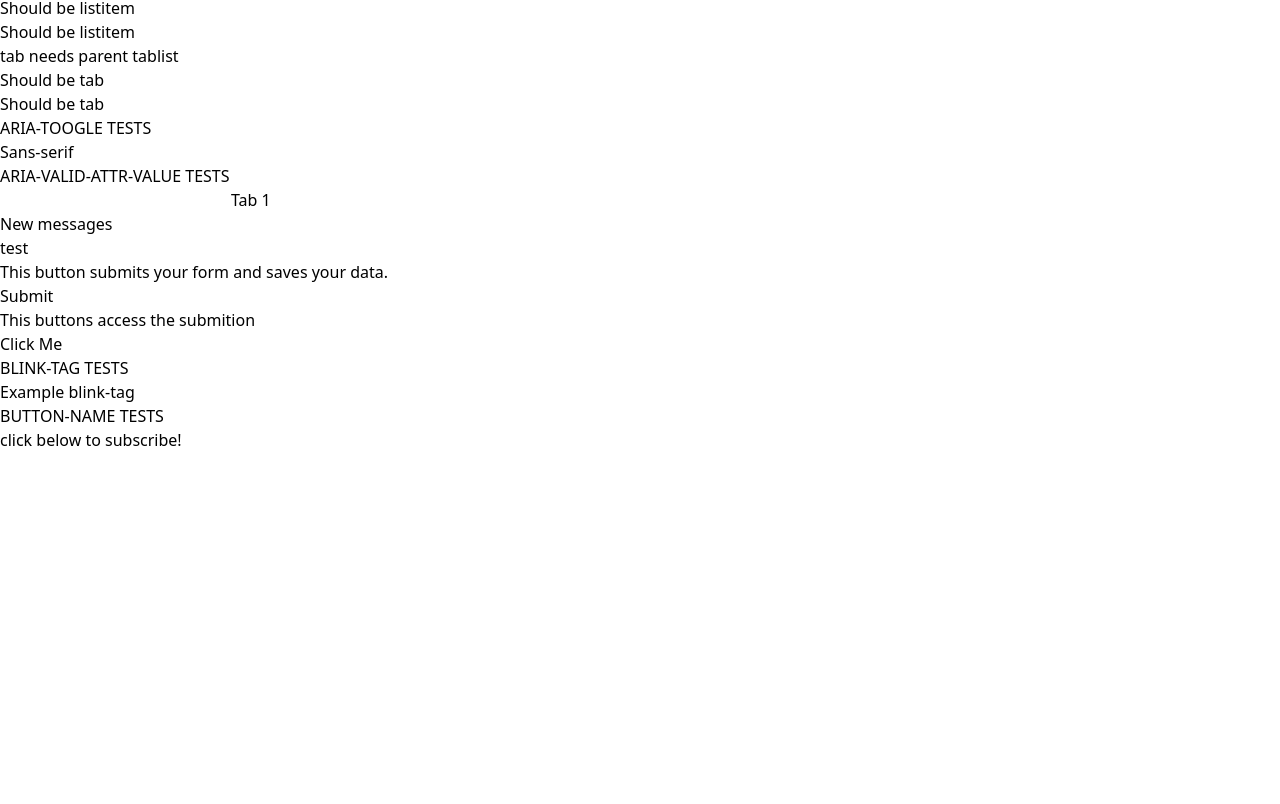
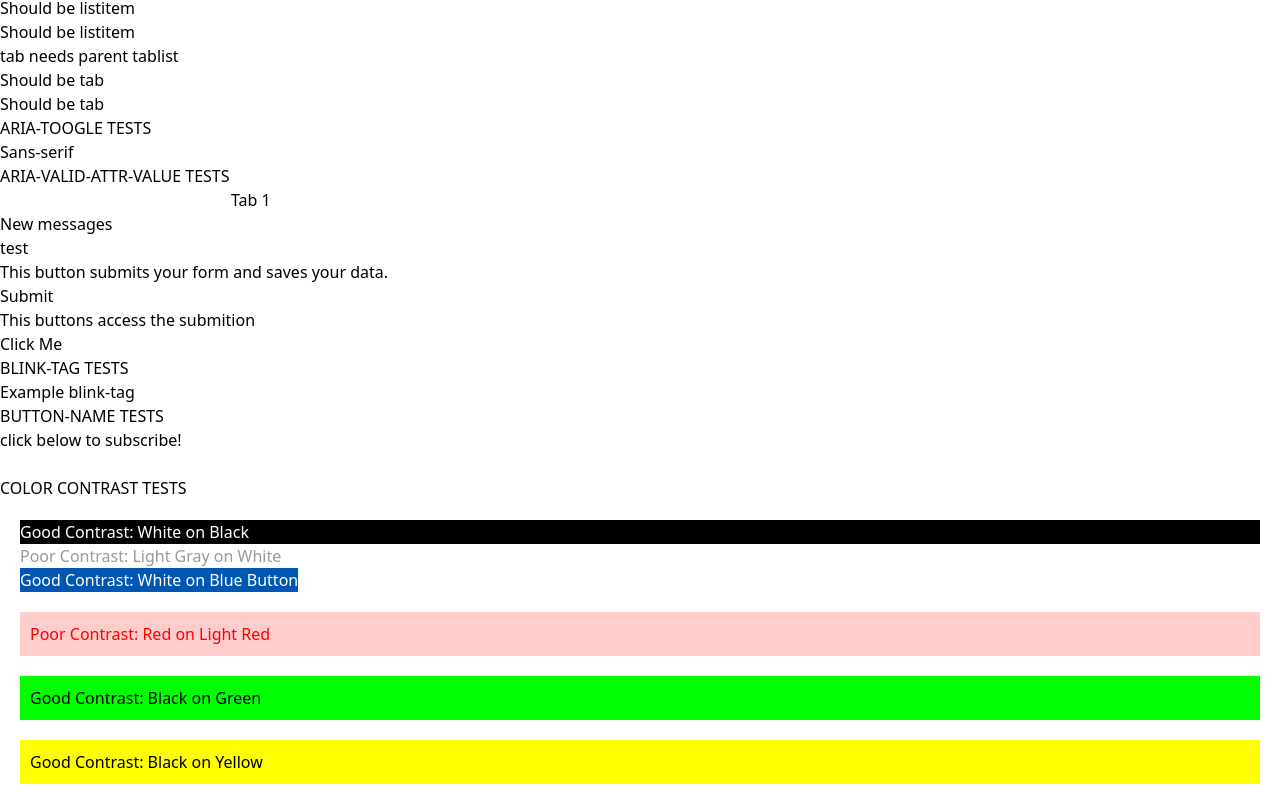
Before and after one commit to test-party/guinea-pig-next, a Next.js app: page /all-tests in a window 1280 px wide. Shown: the part 1906-2710 px from the top of the page. Before the commit the page ends 2382 px from the top, so only its background shows below. Built offline with nearby package versions, Linux system fonts and the light colour scheme.

Commit message:
color contrast

```diff
--- a/src/app/all-tests/page.jsx
+++ b/src/app/all-tests/page.jsx
@@ -398,7 +398,7 @@ export default function AllTests() {
       <div>
         <h2>ARIA-VALID-ATTR-VALUE TESTS</h2>
         <div
-          >
+        >
           <input type="number" aria-valuemin="sadasdasdas"></input>
           <button role="tab" aria-selected="doaksdokoaksadsok">Tab 1</button>
           <div role="alert" aria-relevant="additidsdsons, remodsdsvals">New messages</div>
@@ -420,12 +420,53 @@ export default function AllTests() {
       <div>
         <h2>BUTTON-NAME TESTS</h2>
         <div>
-            <p>click below to subscribe!</p>
-            <button role="button"></button>
+          <p>click below to subscribe!</p>
+          <button role="button"></button>
         </div>
       </div>
       <div>
-        <h2></h2>
+        <h2>COLOR CONTRAST TESTS</h2>
+        <div style={{ padding: "20px" }}>
+          <h1 style={{ color: "#ffffff", backgroundColor: "#000000" }}>
+            Good Contrast: White on Black
+          </h1>
+          <p style={{ color: "#999999", backgroundColor: "#ffffff" }}>
+            Poor Contrast: Light Gray on White
+          </p>
+          <button style={{ color: "#ffffff", backgroundColor: "#0056B3" }}>
+            Good Contrast: White on Blue Button
+          </button>
+          <div
+            style={{
+              color: "#ff0000",
+              backgroundColor: "#ffcccc",
+              padding: "10px",
+              marginTop: "20px",
+            }}
+          >
+            Poor Contrast: Red on Light Red
+          </div>
+          <div
+            style={{
+              color: "#000000",
+              backgroundColor: "#00ff00",
+              padding: "10px",
+              marginTop: "20px",
+            }}
+          >
+            Good Contrast: Black on Green
+          </div>
+          <div
+            style={{
+              color: "#000000",
+              backgroundColor: "#ffff00",
+              padding: "10px",
+              marginTop: "20px",
+            }}
+          >
+            Good Contrast: Black on Yellow
+          </div>
+        </div>
       </div>
     </div>
   );
```
